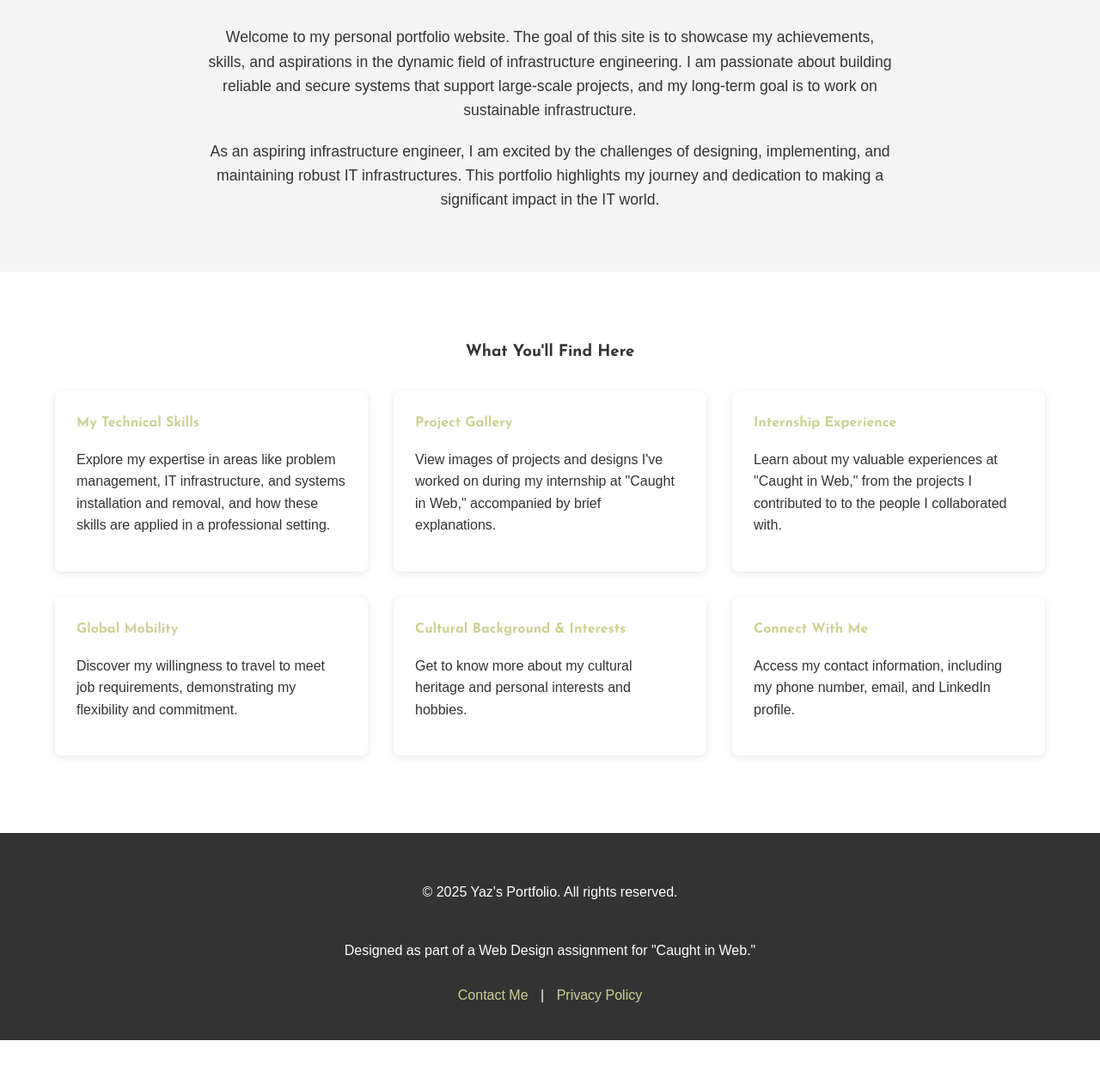
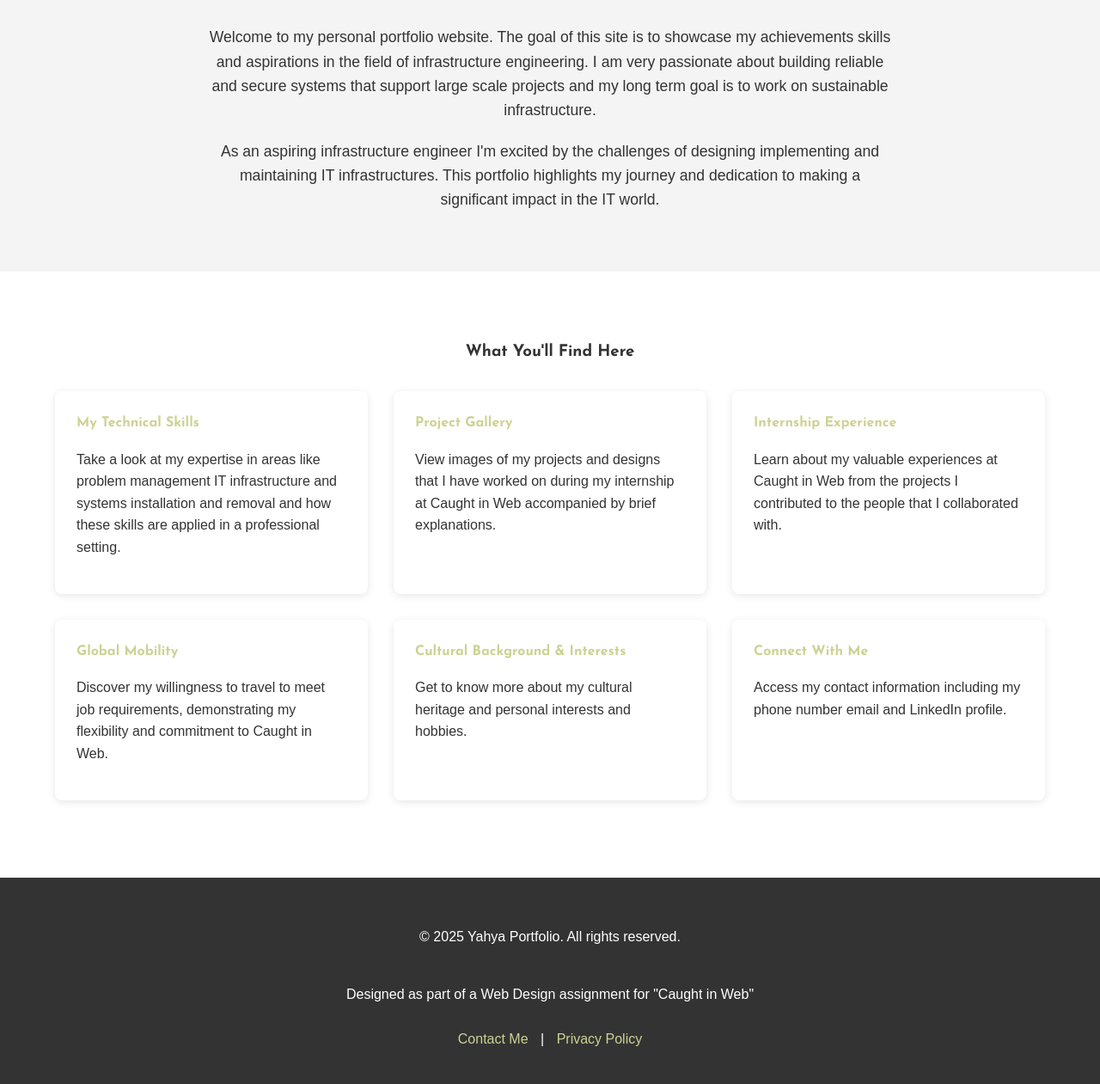
Before and after one commit to potato3342/30459493-website, a plain HTML site: page index.html in a window 1280 px wide. Shown: the part 515-1776 px from the top of the page at 86% size. Before the commit the page ends 1725 px from the top, so only its background shows below. Drawn offline with Linux system fonts and the light colour scheme; a script that the page names is missing.

Commit message:
Update portfolio branding from "Yaz's Portfolio" to "Yahya Portfolio" across all HTML files.

```diff
--- a/index.html
+++ b/index.html
@@ -5,14 +5,14 @@ Hello
 <head>
     <meta charset="UTF-8">
     <meta name="viewport" content="width=device-width, initial-scale=1.0">
-    <title>Yaz's Portfolio - Infrastructure Engineer</title>
+    <title>Yahya Portfolio - Infrastructure Engineer</title>
     <link rel="stylesheet" href="css/style.css">
     <link href="https://fonts.googleapis.com/css2?family=Josefin+Sans:wght@400;700&display=swap" rel="stylesheet">
 </head>
 <body>
     <header>
         <div class="container">
-            <h1>Yaz's Portfolio</h1>
+            <h1>Yahya Portfolio</h1>
             <nav>
                 <ul>
                     <li><a href="index.html" class="active">Home</a></li>
@@ -33,9 +33,9 @@ Hello
             <div class="container">
                 <div class="hero-content">
                     <img src="images/profile.jpg" alt="A professional photo of Yaz, an infrastructure engineer" class="profile-pic">
-                    <h2>Hello, I'm Yaz!</h2>
-                    <p>Welcome to my personal portfolio website. The goal of this site is to showcase my achievements, skills, and aspirations in the dynamic field of infrastructure engineering. I am passionate about building reliable and secure systems that support large-scale projects, and my long-term goal is to work on sustainable infrastructure. </p>
-                    <p>As an aspiring infrastructure engineer, I am excited by the challenges of designing, implementing, and maintaining robust IT infrastructures. This portfolio highlights my journey and dedication to making a significant impact in the IT world. </p>
+                    <h2>Hello, I'm Ya</h2>
+                    <p>Welcome to my personal portfolio website. The goal of this site is to showcase my achievements skills and aspirations in the field of infrastructure engineering. I am very passionate about building reliable and secure systems that support large scale projects and my long term goal is to work on sustainable infrastructure. </p>
+                    <p>As an aspiring infrastructure engineer I'm excited by the challenges of designing implementing and maintaining IT infrastructures. This portfolio highlights my journey and dedication to making a significant impact in the IT world. </p>
                 </div>
             </div>
         </section>
@@ -46,19 +46,19 @@ Hello
                 <div class="info-grid">
                     <div class="info-item">
                         <h4>My Technical Skills</h4>
-                        <p>Explore my expertise in areas like problem management, IT infrastructure, and systems installation and removal, and how these skills are applied in a professional setting. </p>
+                        <p>Take a look at my expertise in areas like problem management IT infrastructure and systems installation and removal and how these skills are applied in a professional setting. </p>
                     </div>
                     <div class="info-item">
                         <h4>Project Gallery</h4>
-                        <p>View images of projects and designs I've worked on during my internship at "Caught in Web," accompanied by brief explanations. </p>
+                        <p>View images of my projects and designs that I have worked on during my internship at Caught in Web accompanied by brief explanations. </p>
                     </div>
                     <div class="info-item">
                         <h4>Internship Experience</h4>
-                        <p>Learn about my valuable experiences at "Caught in Web," from the projects I contributed to to the people I collaborated with. </p>
+                        <p>Learn about my valuable experiences at Caught in Web from the projects I contributed to the people that I collaborated with. </p>
                     </div>
                     <div class="info-item">
                         <h4>Global Mobility</h4>
-                        <p>Discover my willingness to travel to meet job requirements, demonstrating my flexibility and commitment. </p>
+                        <p>Discover my willingness to travel to meet job requirements, demonstrating my flexibility and commitment to Caught in Web. </p>
                     </div>
                     <div class="info-item">
                         <h4>Cultural Background & Interests</h4>
@@ -66,7 +66,7 @@ Hello
                     </div>
                     <div class="info-item">
                         <h4>Connect With Me</h4>
-                        <p>Access my contact information, including my phone number, email, and LinkedIn profile. </p>
+                        <p>Access my contact information including my phone number email and LinkedIn profile. </p>
                     </div>
                 </div>
             </div>
@@ -75,8 +75,8 @@ Hello
 
     <footer>
         <div class="container">
-            <p>&copy; 2025 Yaz's Portfolio. All rights reserved.</p>
-            <p>Designed as part of a Web Design assignment for "Caught in Web."</p>
+            <p>&copy; 2025 Yahya Portfolio. All rights reserved.</p>
+            <p>Designed as part of a Web Design assignment for "Caught in Web"</p>
             <div class="footer-links">
                 <a href="contact.html">Contact Me</a> | <a href="#">Privacy Policy</a>
             </div>
```
Also changed, not shown: contact.html (+3 -3 lines), culture.html (+3 -3 lines), gallery.html (+3 -3 lines), interests.html (+3 -3 lines), internship.html (+3 -3 lines), skills.html (+3 -3 lines), travel.html (+3 -3 lines).
